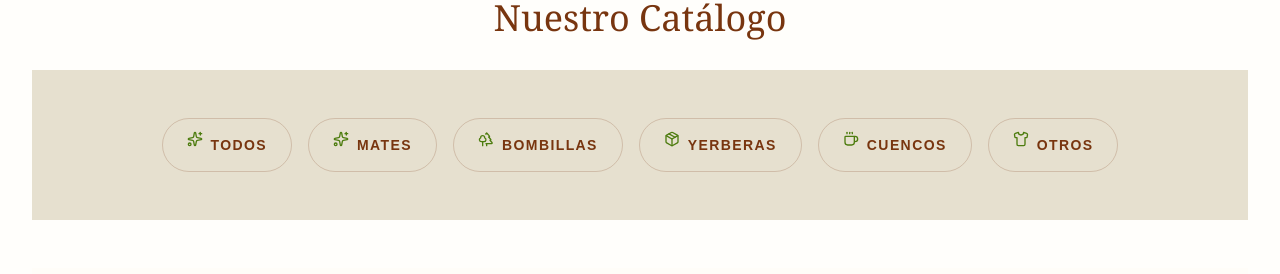
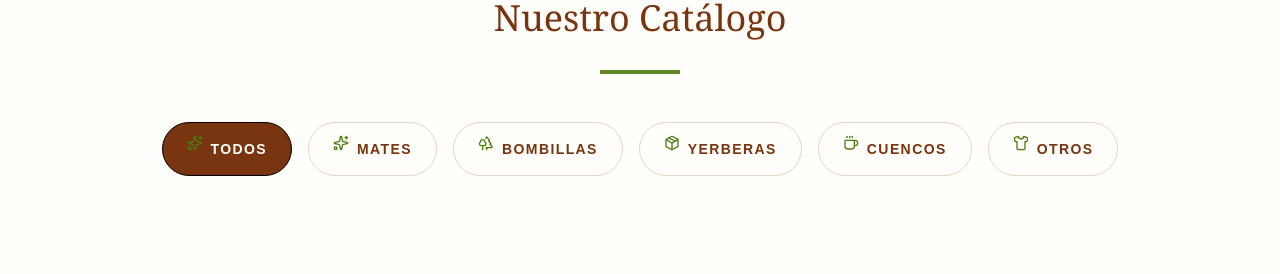
Before and after one commit to LucasUr11/Opalo-2.0, a React (Vite) app: page /productos in a window 1280 px wide. Shown: the part 166-440 px from the top of the page. Built offline with nearby package versions, Linux system fonts and the light colour scheme; no server answers; the database is empty.

Commit message:
Actualizacion en el panel de las categorias.-

```diff
--- a/src/components/home/Categories.tsx
+++ b/src/components/home/Categories.tsx
@@ -11,29 +11,48 @@ export const categories = [
     { id: 'otros', label: 'Otros', sub: ['cuencos_tablas', 'cajas'], icon: Shirt },
 ];
 
-export const Categories = ({ onCategoryChange }: any) => {
+interface CategoriProps {
+    activeCategory: string;
+    setActiveCategory: (id: string) => void;
+}
+
+export const Categories = ({ activeCategory, setActiveCategory }: CategoriProps) => {
     return (
         <section
-            className="py-12 bg-artisan-sand">
+            className="py-12">
             <div className="max-w-7xl mx-auto px-4 sm:px-6 lg:px-8">
-
                 <FadeIn>
                     <div className="flex flex-wrap gap-4 justify-center">
-                        {categories.map((cat) => (
+                        {categories.map((cat) => {
+                            const isActive = activeCategory === cat.id;
+
+                            return (
                                 <motion.button
                                     key={cat.id}
-                                onClick={() => onCategoryChange(cat.id)}
+                                    onClick={() => setActiveCategory(cat.id)}
                                     initial={{ opacity: 0, y: 10 }}
                                     whileInView={{ opacity: 1, y: 0 }}
                                     whileHover={{ scale: 1.05 }}
-                                className="flex items-center gap-2 px-6 py-3 rounded-full border transition-all 'bg-transparent text-artisan-brown border-artisan-brown/20 hover:border-artisan-brown cursor-pointer"
+                                    className={`flex items-center gap-2 px-6 py-3 rounded-full border transition-all cursor-pointer
+                                        ${isActive
+                                            ? 'bg-artisan-brown'
+                                            : 'bg-transparent text-artisan-brown border-artisan-brown/20 hover:border-artisan-brown'
+                                        }
+                                    `}
                                 >
                                     <cat.icon className="w-4 h-4 mb-3 text-artisan-leaf group-hover:text-artisan-paper transition-colors" />
-                                <span className="text-sm font-bold uppercase tracking-widest text-artisan-brown group-hover:text-artisan-paper">
+                                    <span
+                                        className={`text-sm font-bold uppercase tracking-widest text-artisan-brown group-hover:text-artisan-paper
+                                        ${isActive
+                                                ? 'text-white'
+                                                : 'text-artisan-brown'
+                                            }`}
+                                    >
                                         {cat.label}
                                     </span>
                                 </motion.button>
-                        ))}
+                            )
+                        })}
                     </div>
                 </FadeIn>
 
--- a/src/pages/CatalogPage.tsx
+++ b/src/pages/CatalogPage.tsx
@@ -27,6 +27,7 @@ export const CatalogPage = () => {
                 <h1 className="font-serif text-4xl text-artisan-brown mb-8 text-center">
                     Nuestro Catálogo
                 </h1>
+                <div className="w-20 h-1 bg-artisan-leaf/90 mx-auto mt-4" />
 
                 <Categories activeCategory={selectedCategory} setActiveCategory={setSelectedCategory} />
 
```
Lines whose indentation alone changed are shown as unchanged.
